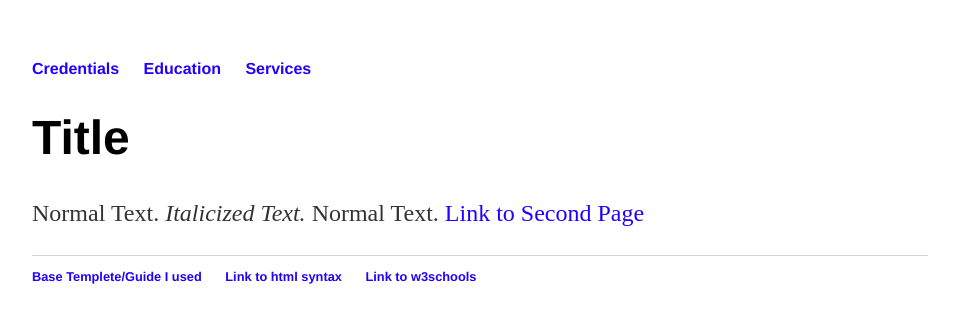
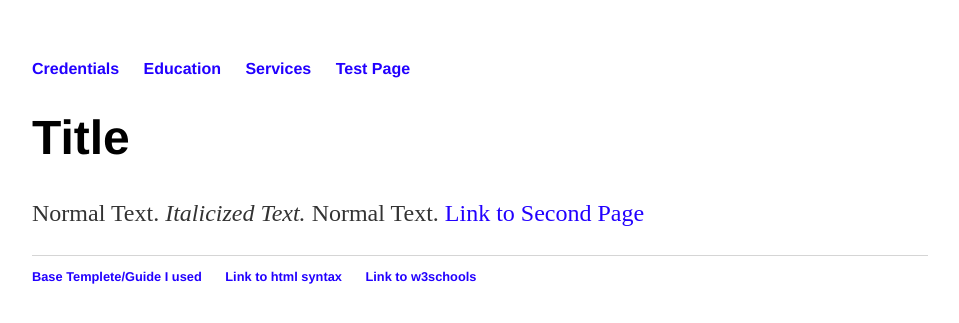
Before and after one commit to ShadowHazel/ShadowHazel.github.io, a Jekyll site: the page built from index.html, in a window 1280 px wide. Shown: the top 323 px of the page, without its empty margins (160-1119 px from the left). Built offline with Jekyll 4.4.1, drawn with Linux system fonts in a browser that asks for light colours.

Commit message:
Update default.html

```diff
--- a/_layouts/default.html
+++ b/_layouts/default.html
@@ -14,6 +14,7 @@
 				<li><a href="/cred">Credentials</a></li>
 				<li><a href="/edu">Education</a></li>
 				<li><a href="/serv">Services</a></li>
+				<li><a href="/test">Test Page</a></li>
 	    		</ul>
 			</nav>
 			<div class="container">
```
